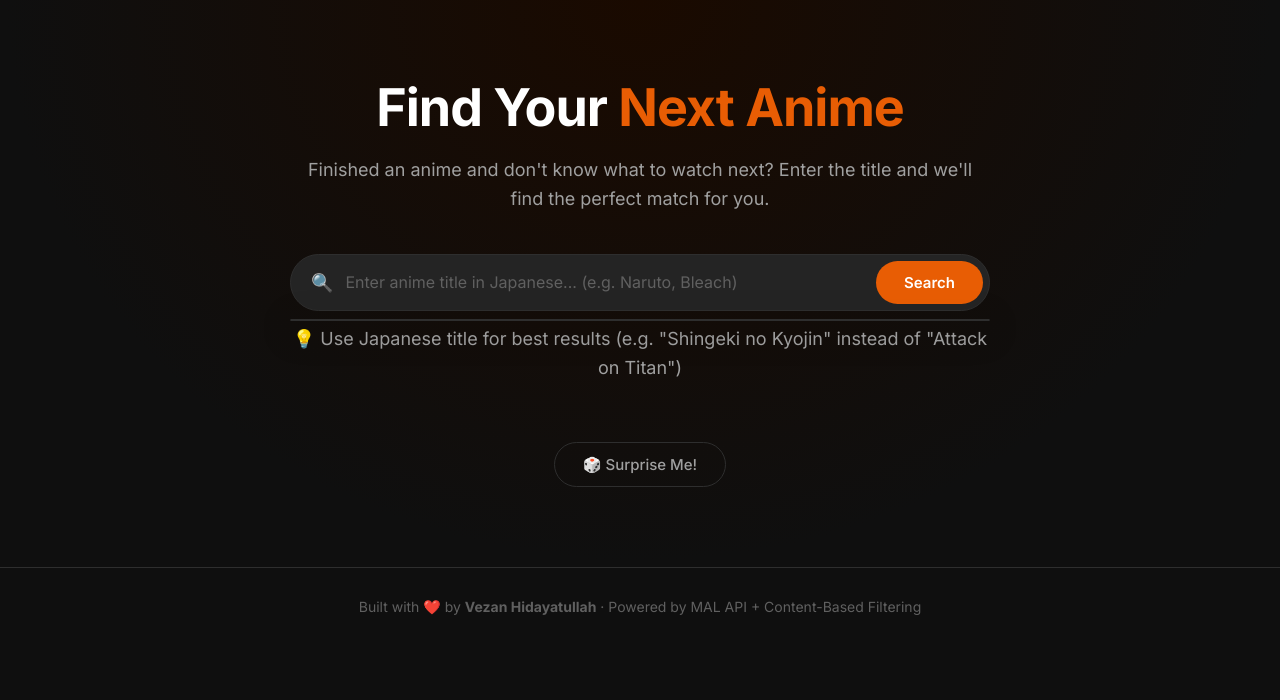
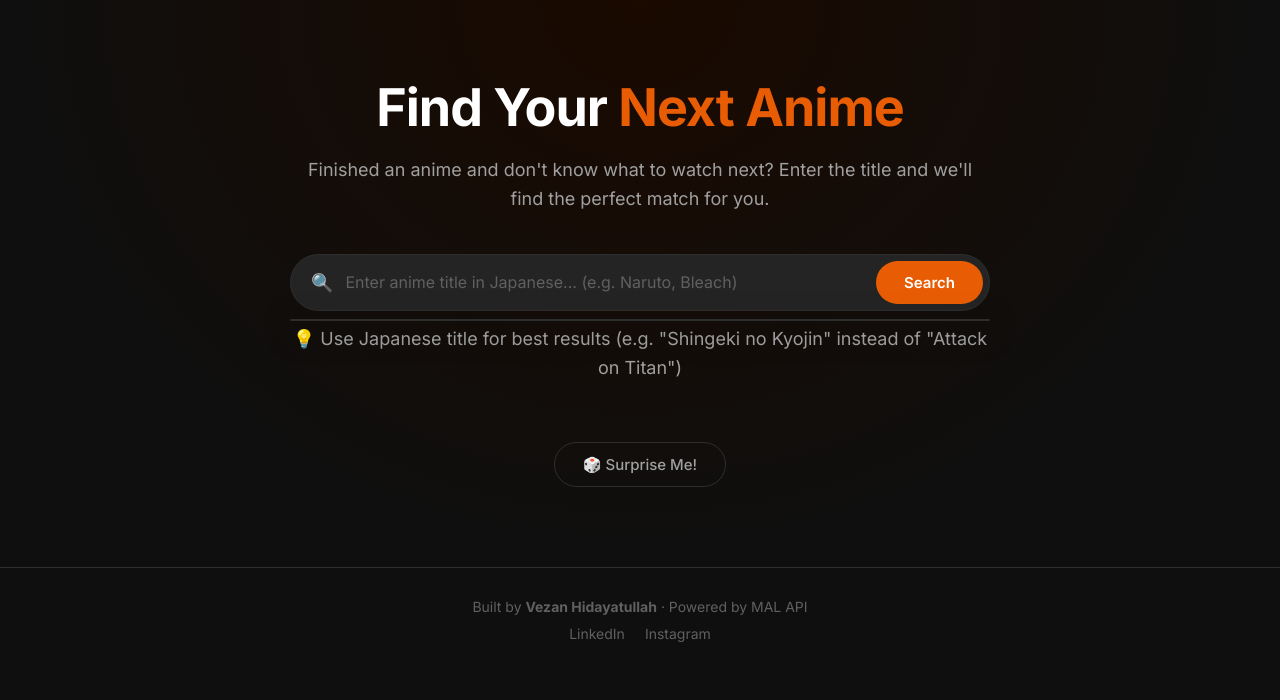
Before and after one commit to vezanhd/next-anime, a Flask app: page / in a window 1280 px wide. Shown: the part 70-770 px from the top of the page. Run offline with Flask 3, Linux system fonts and the light colour scheme; parts of the project's set-up code (start-up, migrations or seed data) failed here and were passed over.

Commit message:
Update footer

```diff
--- a/static/css/style.css
+++ b/static/css/style.css
@@ -511,3 +511,21 @@ body {
     .anime-card-body { padding: 12px; }
     .anime-card-title { font-size: 13px; }
 }
+
+.footer-links {
+    display: flex;
+    justify-content: center;
+    gap: 20px;
+    margin-top: 10px;
+}
+
+.footer-links a {
+    color: var(--text-muted);
+    text-decoration: none;
+    font-size: 14px;
+    transition: color 0.3s;
+}
+
+.footer-links a:hover {
+    color: var(--accent);
+}
--- a/templates/index.html
+++ b/templates/index.html
@@ -114,7 +114,11 @@
 
     <!-- FOOTER -->
     <footer class="footer">
-        <p>Built with ❤️ by <strong>Vezan Hidayatullah</strong> · Powered by MAL API + Content-Based Filtering</p>
+        <p>Built by <strong>Vezan Hidayatullah</strong> · Powered by MAL API</p>
+        <div class="footer-links">
+            <a href="https://linkedin.com/in/vezanhidayatullah" target="_blank">LinkedIn</a>
+            <a href="https://instagram.com/vezanhidayatullah" target="_blank">Instagram</a>
+        </div>
     </footer>
 
     <script src="{{ url_for('static', filename='js/main.js') }}"></script>
```
